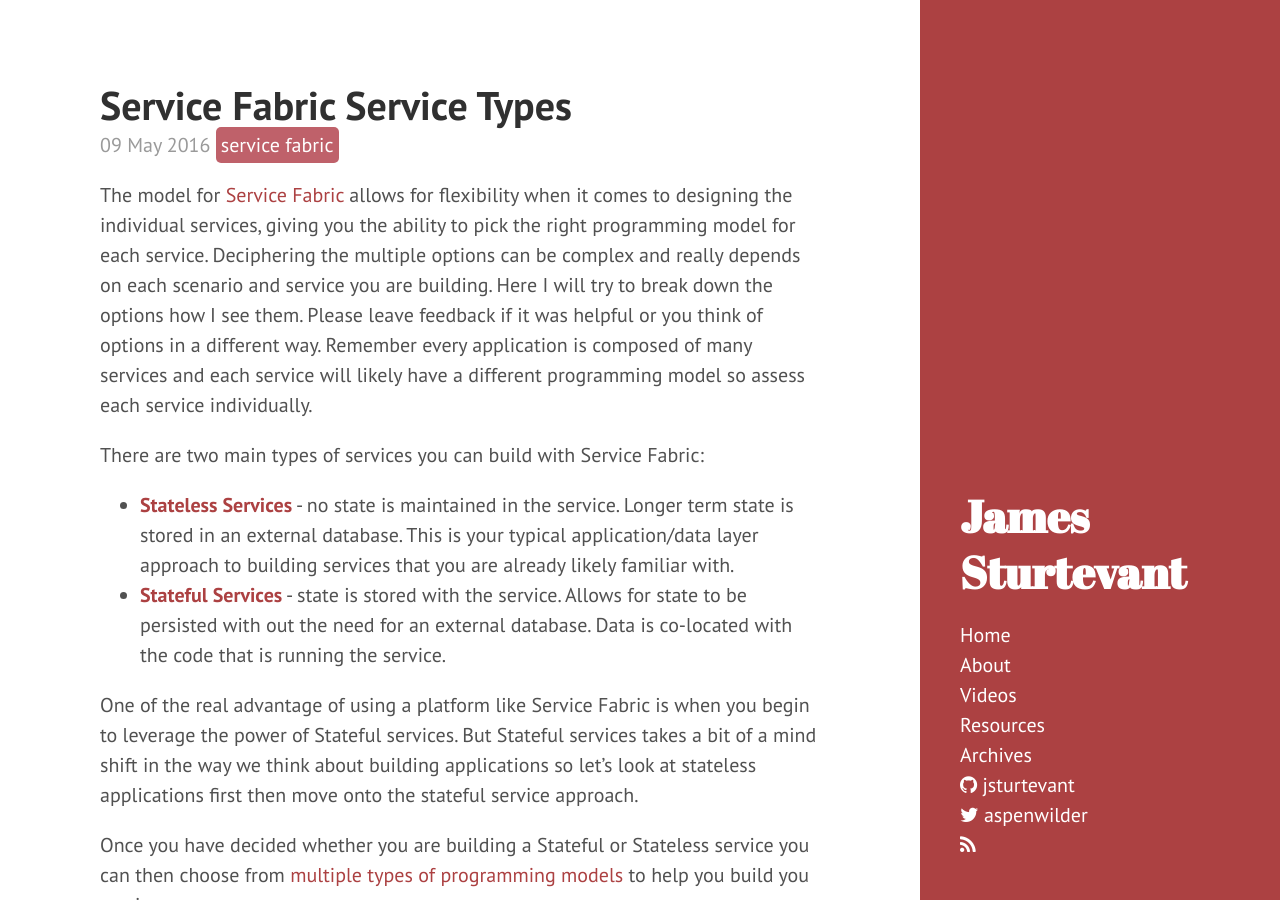
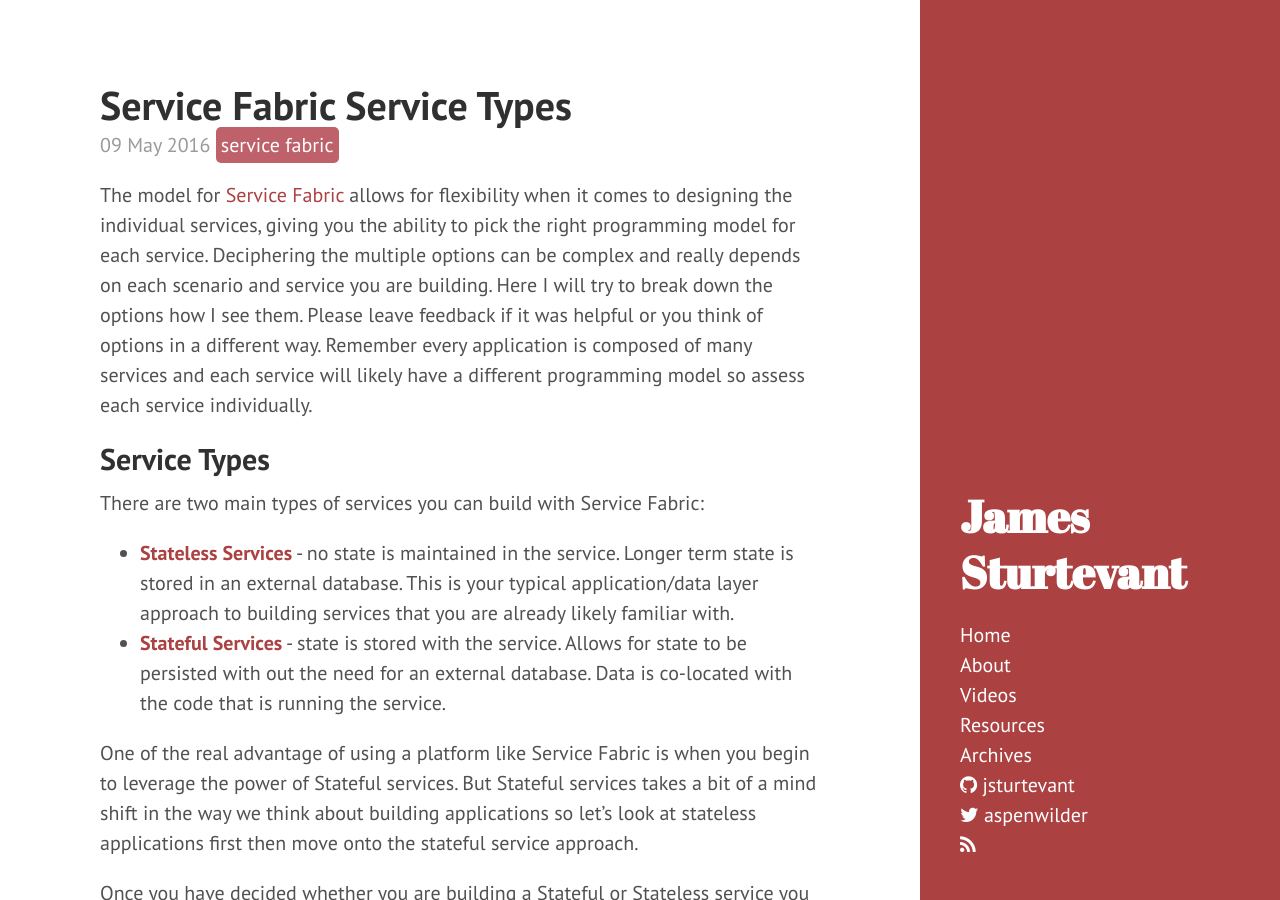
Before and after one commit to jsturtevant/jsturtevant.github.io, a Jekyll site: the page built from _posts/2016-05-09-Service-Fabric-Service-Types.md, in a window 1280 px wide and 900 px high. Built offline with Jekyll 4.4.1, drawn with Linux system fonts in a browser that asks for light colours; nearby versions of some CDN libraries; comment, search, counter and statistics services are not loaded.

Commit message:
added header

```diff
--- a/_posts/2016-05-09-Service-Fabric-Service-Types.md
+++ b/_posts/2016-05-09-Service-Fabric-Service-Types.md
@@ -8,6 +8,7 @@ categories:
 
 The model for [Service Fabric](https://azure.microsoft.com/en-us/documentation/articles/service-fabric-overview/) allows for flexibility when it comes to designing the individual services, giving you the ability to pick the right programming model for each service.  Deciphering the multiple options can be complex and really depends on each scenario and service you are building.  Here I will try to break down the options how I see them.  Please leave feedback if it was helpful or you think of options in a different way.  Remember every application is composed of many services and each service will likely have a different programming model so assess each service individually.
 
+## Service Types
 There are two main types of services you can build with Service Fabric:
 
 - **[Stateless Services](#stateless-services)** - no state is maintained in the service.  Longer term state is stored in an external database.  This is your typical application/data layer approach to building services that you are already likely familiar with.
```
